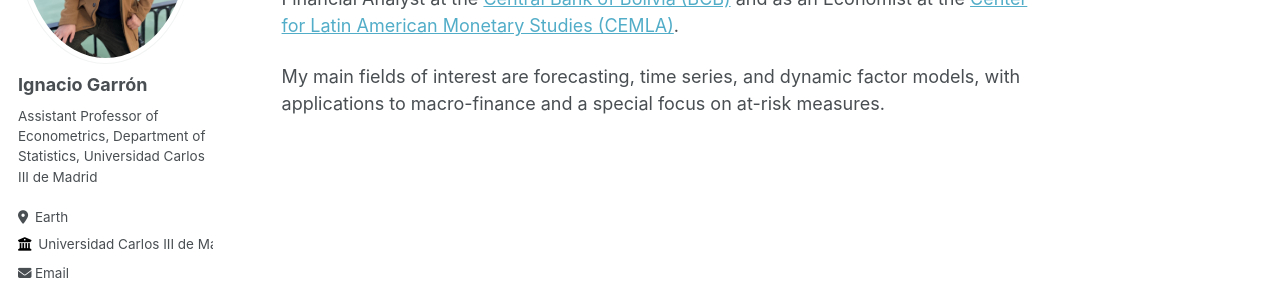
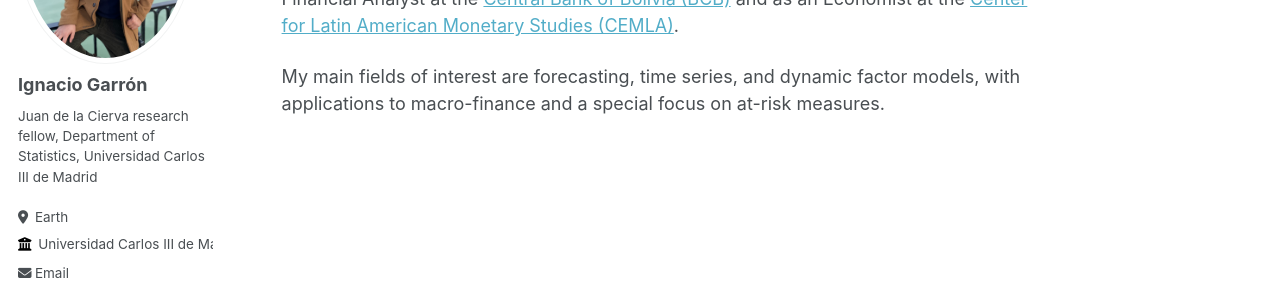
Before and after one commit to IgnacioGarron/IgnacioGarron.github.io, a Jekyll site: the page built from _pages/about.md, in a window 1280 px wide. Shown: the part 271-568 px from the top of the page. Built offline with Jekyll 4.4.1, drawn with Linux system fonts in a browser that asks for light colours; some web fonts are replaced.

Commit message:
Update _config.yml

```diff
--- a/_config.yml
+++ b/_config.yml
@@ -24,7 +24,7 @@ author:
   avatar           : "profile.png"
   name             : "Ignacio Garrón"
   pronouns         : # example: "she/her"
-  bio              : "Assistant Professor of Econometrics, Department of Statistics, Universidad Carlos III de Madrid"
+  bio              : "Juan de la Cierva research fellow, Department of Statistics, Universidad Carlos III de Madrid"
   location         : "Earth"
   employer         : "Universidad Carlos III de Madrid"
   uri              : # URL
```
